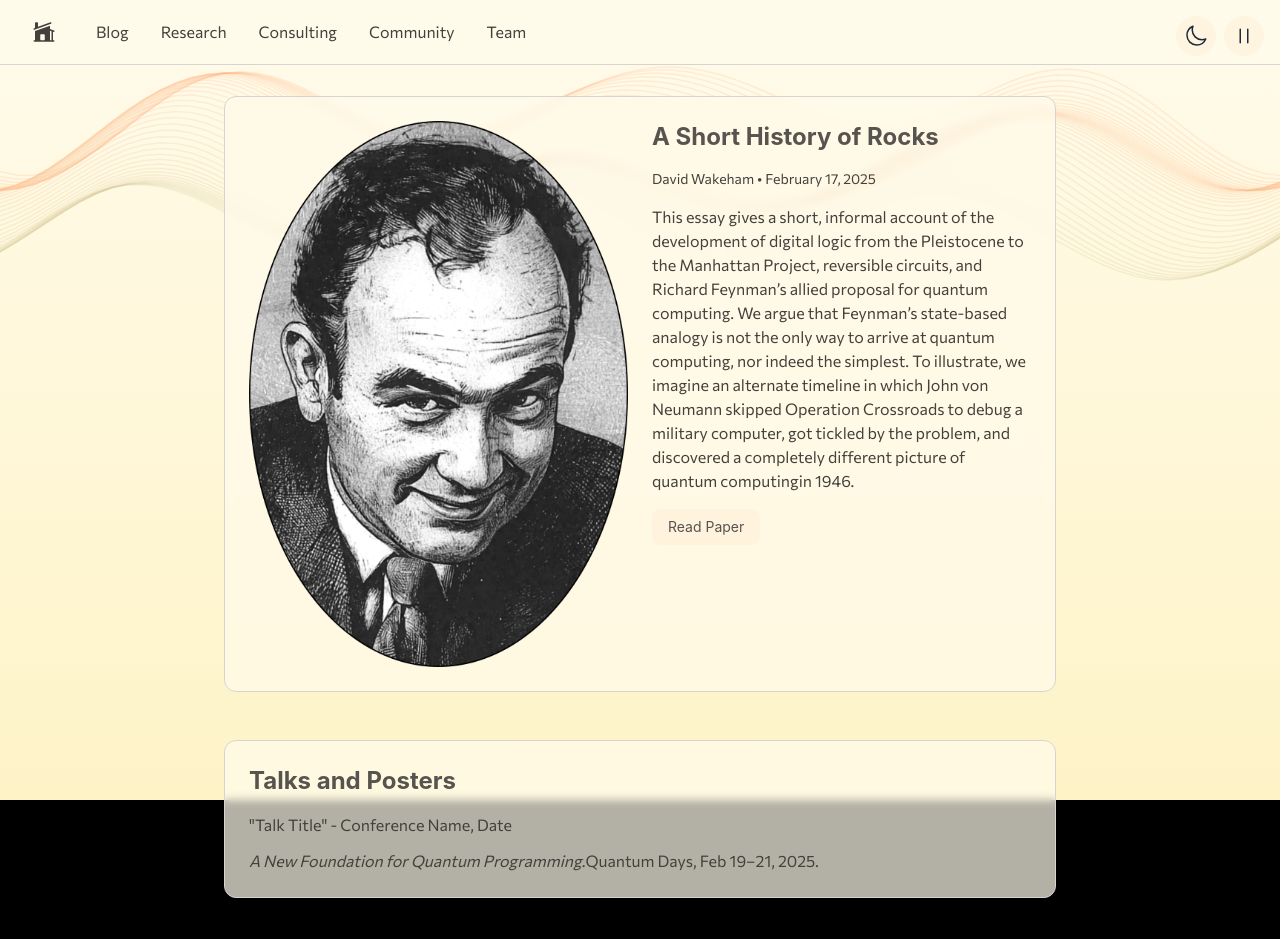
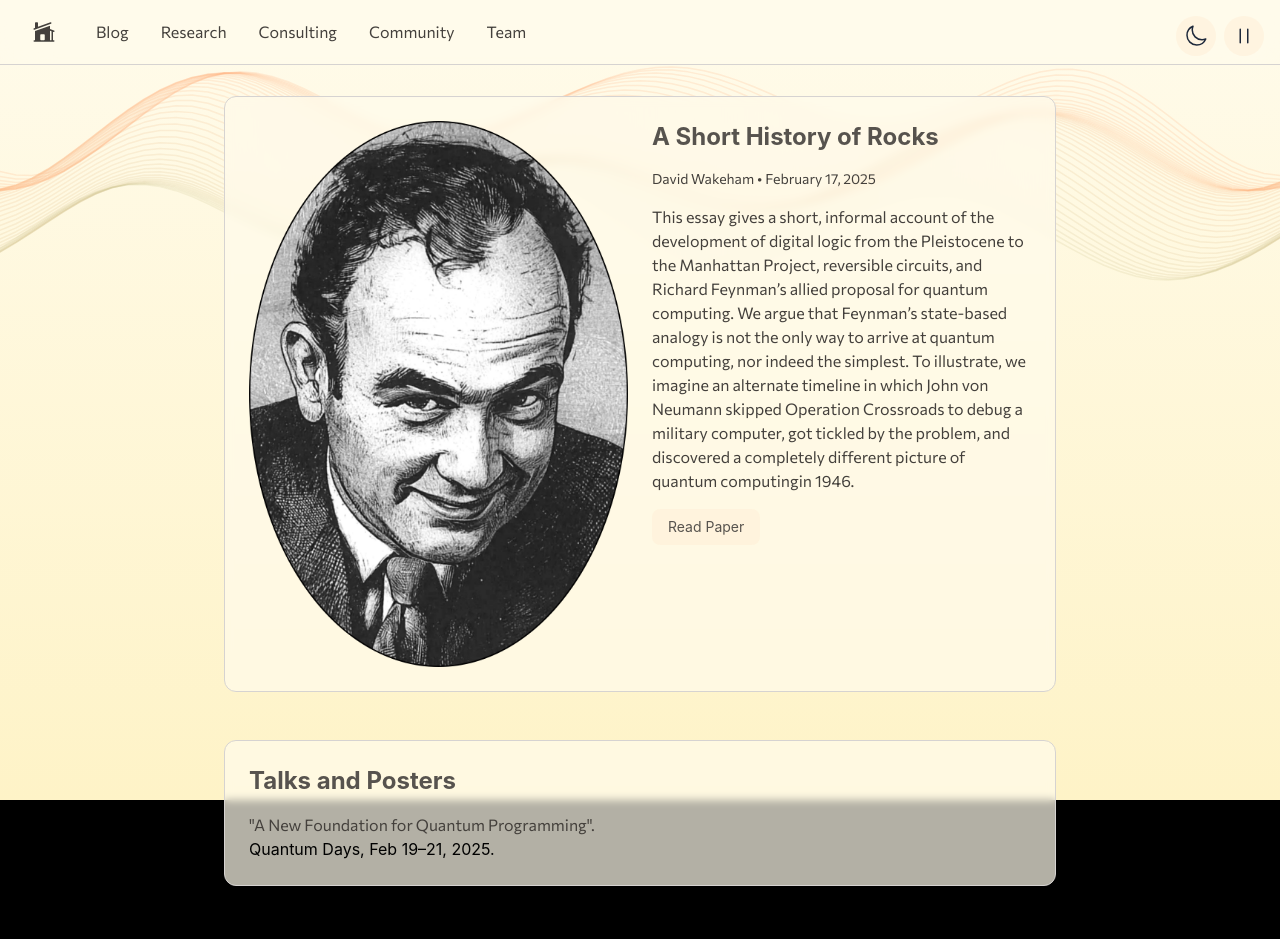
Before and after one commit to torsor-io/torsor-io, a React (Create React App) app: page /#/research in a window 1280 px wide. Shown: the top 939 px of the page. Built offline with nearby package versions, Linux system fonts and the light colour scheme; the HTML template or start-up script is replaced by a standard one.

Commit message:
Update index.js

```diff
--- a/src/components/ResearchPage/index.js
+++ b/src/components/ResearchPage/index.js
@@ -100,19 +100,11 @@ const ResearchPage = ({ isDark, setIsDark, waveState, setWaveState }) => {
   <ul className="space-y-3">
     <li>
       <a
-        href="/path-to-talk1"
-        className={`${subtleText} hover:underline flex items-center`}
-      >
-        "Talk Title" - Conference Name, Date
-      </a>
-    </li>
-    <li>
-      <a
         href="/assets/qdays-poster.pdf"
         className={`${subtleText} hover:underline flex items-center`}
       >
-          <i>A New Foundation for Quantum Programming</i>. <a href="https://2025.quantumdays.ca/">Quantum Days</a>, Feb 19–21, 2025.
-      </a>
+          "A New Foundation for Quantum Programming".
+      </a> <a href="https://2025.quantumdays.ca/">Quantum Days</a>, Feb 19–21, 2025.
     </li>
     {/* Add more talks/posters as needed */}
   </ul>
```
